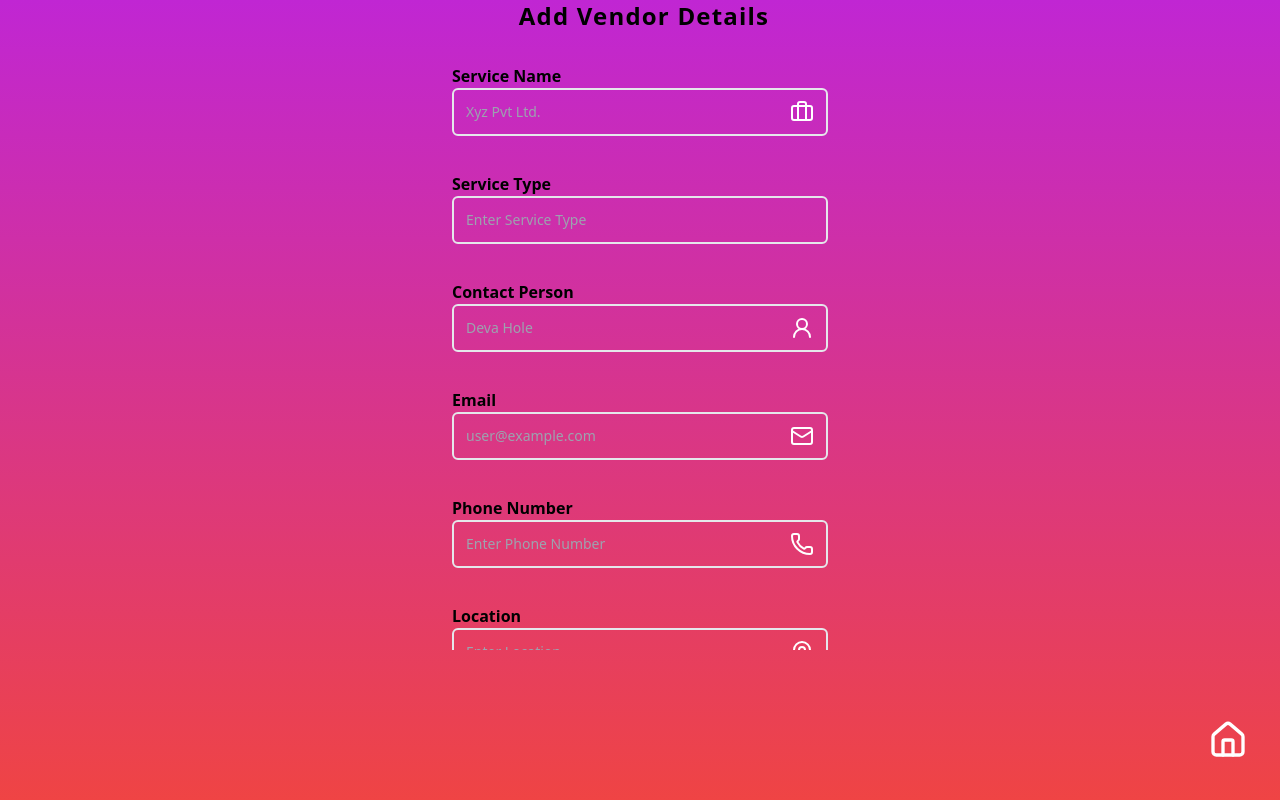
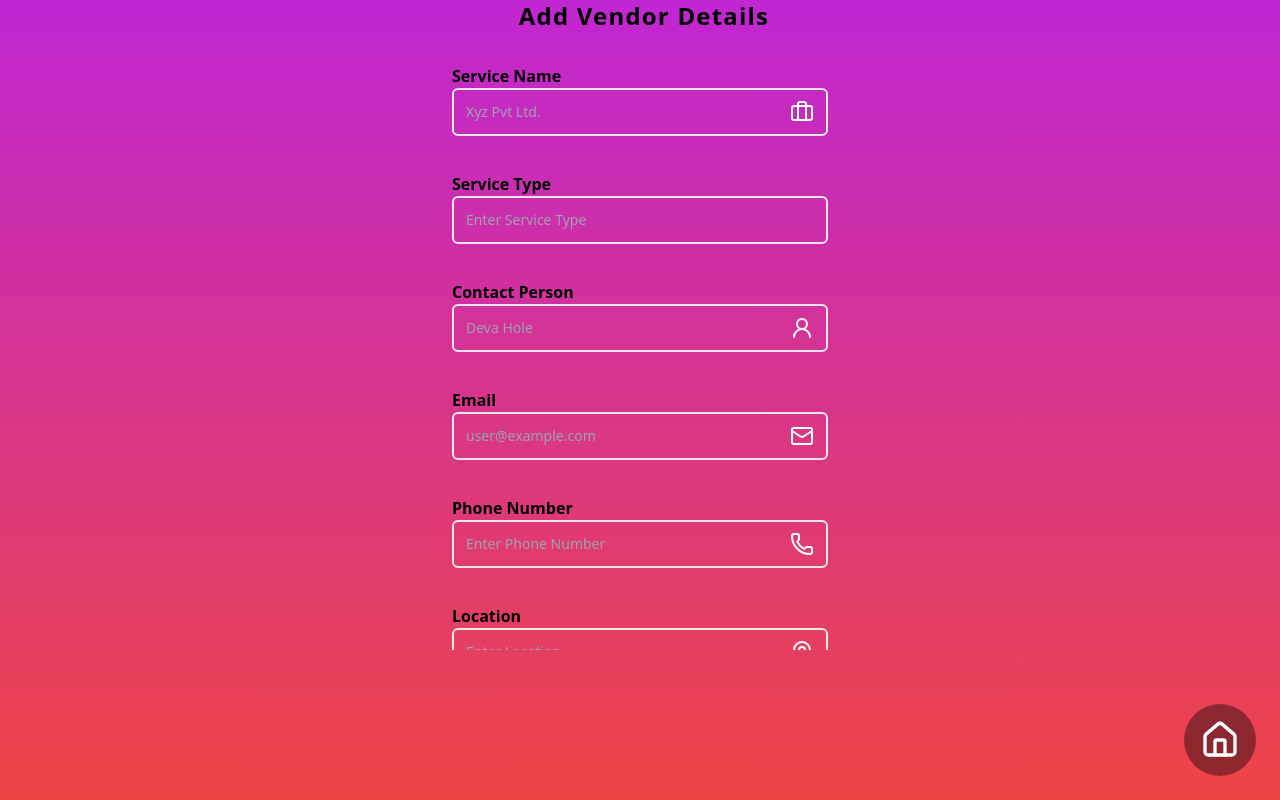
Before and after one commit to TanmayVidhate/VendorManagement, a React (Vite) app: page /addvendor in a window 1280 px wide. Built offline with nearby package versions, Linux system fonts and the light colour scheme.

Commit message:
change height and cursor-pointer

```diff
--- a/src/Views/AddNewVendor.jsx
+++ b/src/Views/AddNewVendor.jsx
@@ -13,10 +13,10 @@ function AddNewVendor() {
     const navigate = useNavigate();
     return (
         <>
-            <div className='  w-screen h-[100vh] overflow-hidden overflow-y-auto  bg-gradient-to-t from-red-500  to-fuchsia-600 relative  '>
+            <div className='min-h-screen h-[100vh] overflow-hidden overflow-y-auto  bg-gradient-to-t from-red-500  to-fuchsia-600 relative  '>
                 <Form />
 
-                <div className='absolute right-8 bottom-10 '>
+                <div className='fixed right-6 bottom-6 cursor-pointer bg-black/40 hover:bg-black/60 p-4 rounded-full transition" '>
                     <House color='white' onClick={()=>{navigate("/")}} size={40} />
                 </div>
             </div>
```
